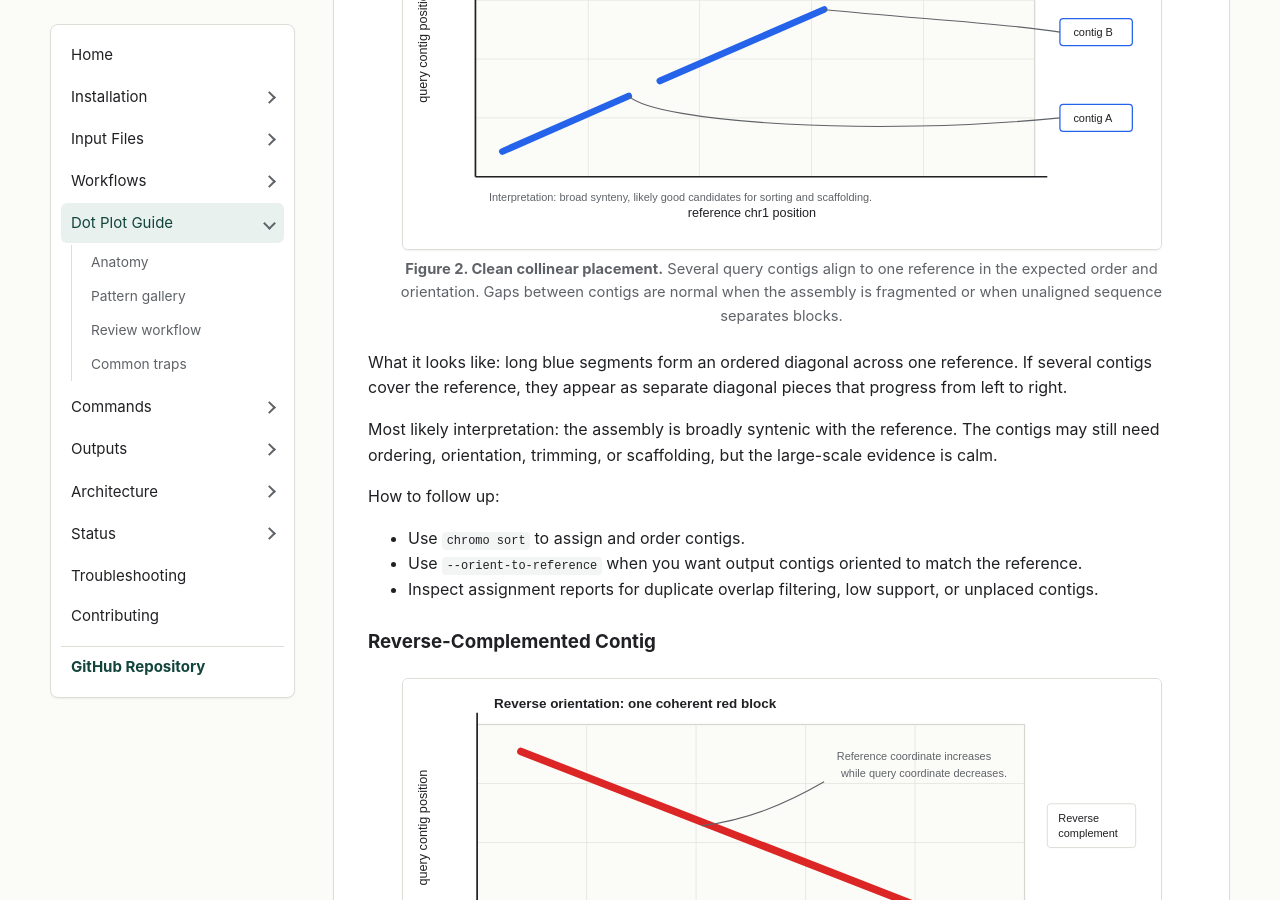
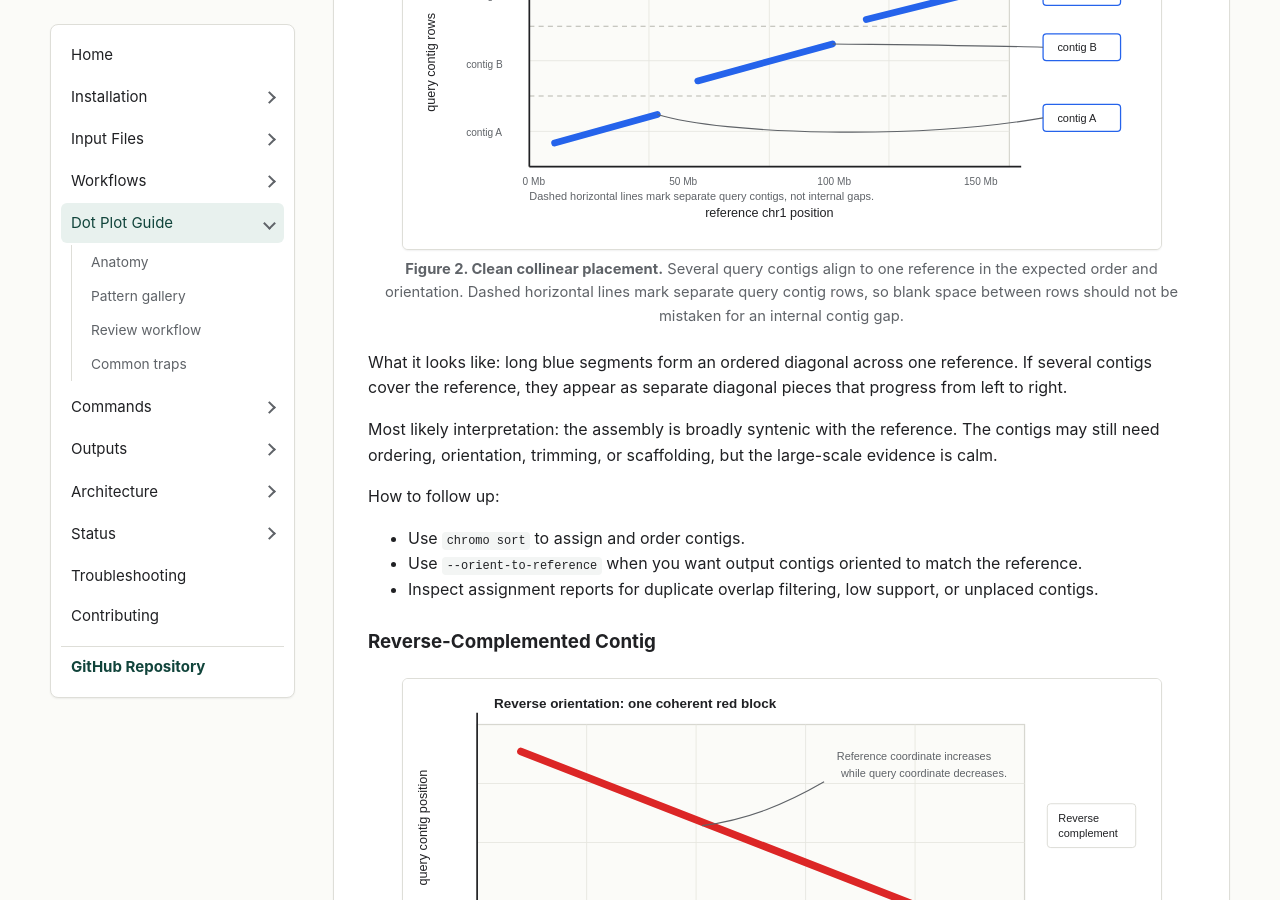
Before and after one commit to rotheconrad/chromosort, a Jekyll site: the page built from docs/dot-plots.md, in a window 1280 px wide and 900 px high, scrolled down 2611 px. Built offline with Jekyll 4.4.1, drawn with Linux system fonts in a browser that asks for light colours; some of the changed text lies outside the part shown.

Commit message:
Refine dot plot guide figures

```diff
--- a/docs/dot-plots.md
+++ b/docs/dot-plots.md
@@ -92,7 +92,7 @@ patterns are the alphabet you use to read them.
 
 <figure>
   <img src="{{ '/assets/dotplot_collinear.svg' | relative_url }}" alt="Clean dot plot with three query contigs aligning in forward orientation along one reference chromosome." width="900">
-  <figcaption><strong>Figure 2. Clean collinear placement.</strong> Several query contigs align to one reference in the expected order and orientation. Gaps between contigs are normal when the assembly is fragmented or when unaligned sequence separates blocks.</figcaption>
+  <figcaption><strong>Figure 2. Clean collinear placement.</strong> Several query contigs align to one reference in the expected order and orientation. Dashed horizontal lines mark separate query contig rows, so blank space between rows should not be mistaken for an internal contig gap.</figcaption>
 </figure>
 
 What it looks like: long blue segments form an ordered diagonal across one
@@ -260,7 +260,7 @@ How to follow up:
 
 <figure>
   <img src="{{ '/assets/dotplot_whole_vs_perref.svg' | relative_url }}" alt="Side-by-side whole-genome and per-reference dot plot cartoons showing that per-reference plots reveal local details hidden in compressed whole-genome views." width="900">
-  <figcaption><strong>Figure 9. Whole-genome and per-reference views answer different questions.</strong> Whole-genome plots reveal global placement and cross-reference jumps. Per-reference plots make local order, gaps, inversions, and duplicate overlaps easier to inspect.</figcaption>
+  <figcaption><strong>Figure 9. Whole-genome and per-reference views answer different questions.</strong> Whole-genome plots reveal global placement and cross-reference jumps. Per-reference plots make local order, gaps, inversions, and duplicate overlaps easier to inspect. Contig row markers help separate between-contig breaks from within-contig interruptions.</figcaption>
 </figure>
 
 Whole-genome plots are best for asking broad questions:
```
Also changed, not shown: docs/assets/dotplot_anatomy.svg, docs/assets/dotplot_collinear.svg, docs/assets/dotplot_whole_vs_perref.svg.
